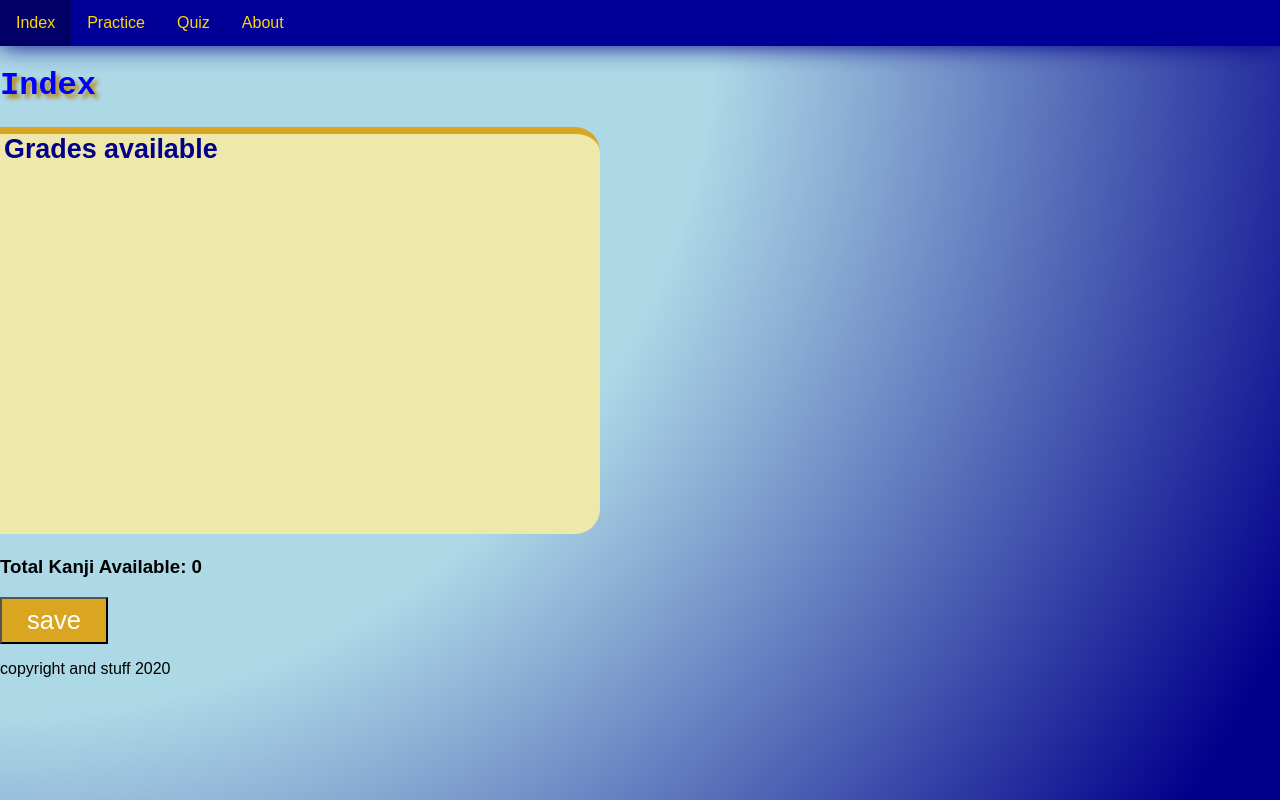
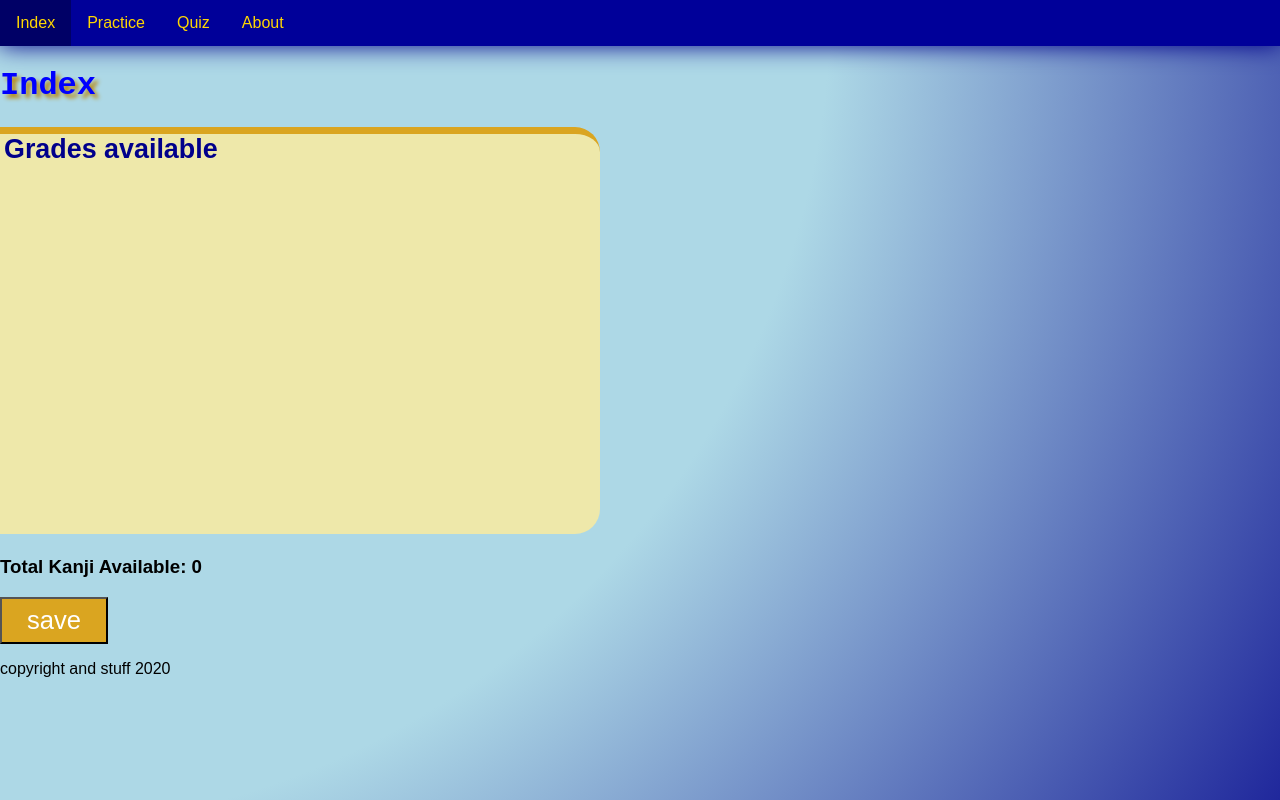
Before and after one commit to LeoKnox/cavern_game, a Flask app: page / in a window 1280 px wide. Run offline with Flask 2, Linux system fonts and the light colour scheme; data that the repository does not hold is empty.

Commit message:
Add files via upload

```diff
--- a/application/static/css/styles.css
+++ b/application/static/css/styles.css
@@ -3,7 +3,7 @@ body {
     padding: 0;
     margin: 0;
     font-family: 'Yu Gothic', sans-serif;
-    background: radial-gradient(circle at top left, lightblue, lightblue, darkblue 95%);
+    background: radial-gradient(circle at top left, lightblue, lightblue, darkblue 110%);
 }
 
 html {
```
